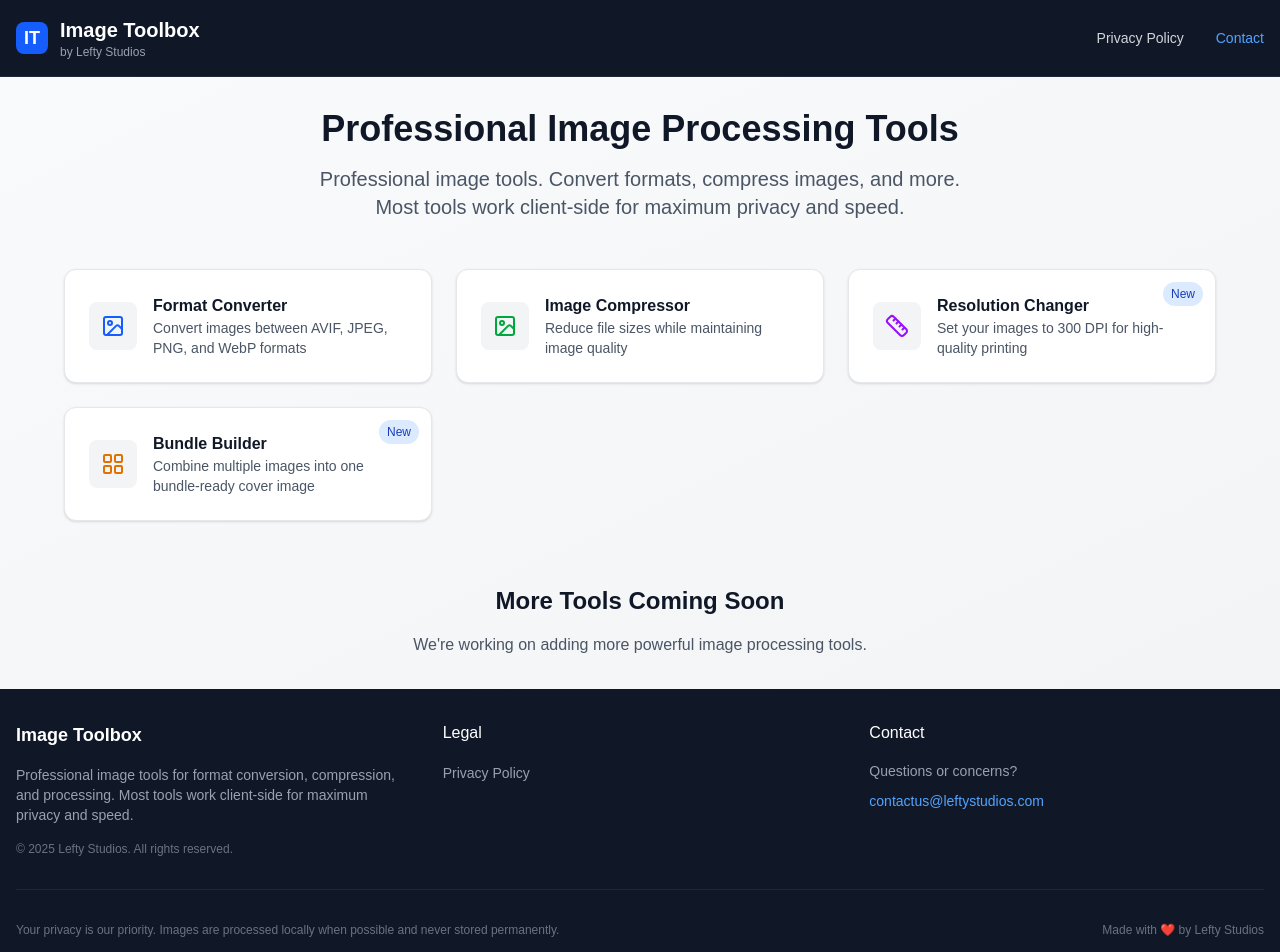
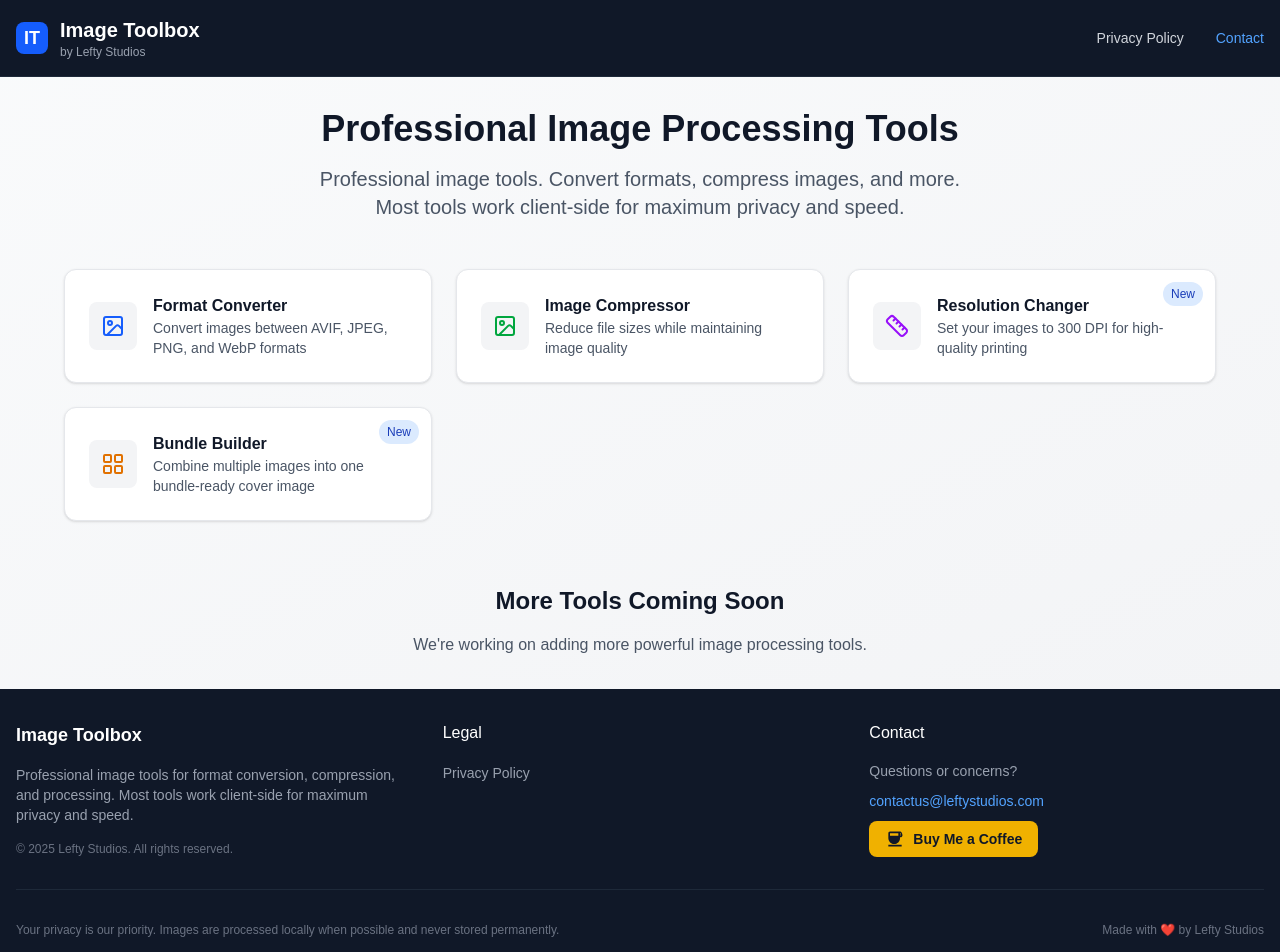
Before and after one commit to Fr0z3nRebel/image-toolbox, a Next.js app: page / in a window 1280 px wide. Shown: the top 952 px of the page. Built offline with nearby package versions, Linux system fonts and the light colour scheme; no server answers.

Commit message:
Add Buy Me a Coffee button to footer

```diff
--- a/src/app/components/Footer.tsx
+++ b/src/app/components/Footer.tsx
@@ -51,6 +51,19 @@
               >
                 contactus@leftystudios.com
               </a>
+              <div className="pt-2">
+                <a
+                  href="https://buymeacoffee.com/john.adams"
+                  target="_blank"
+                  rel="noopener noreferrer"
+                  className="inline-flex items-center space-x-2 bg-yellow-500 hover:bg-yellow-600 text-gray-900 font-semibold px-4 py-2 rounded-lg transition-colors text-sm"
+                >
+                  <svg className="w-5 h-5" fill="currentColor" viewBox="0 0 24 24">
+                    <path d="M18.5 3H6c-1.1 0-2 .9-2 2v5.71c0 3.83 2.95 7.18 6.78 7.29 3.96.12 7.22-3.06 7.22-7v-1h.5c1.38 0 2.5-1.12 2.5-2.5S19.88 3 18.5 3zM16 5v3H6V5h10zm2.5 3H18V5h.5c.28 0 .5.22.5.5s-.22.5-.5.5zM4 19h16v2H4v-2z"/>
+                  </svg>
+                  <span>Buy Me a Coffee</span>
+                </a>
+              </div>
             </div>
           </div>
         </div>
```
